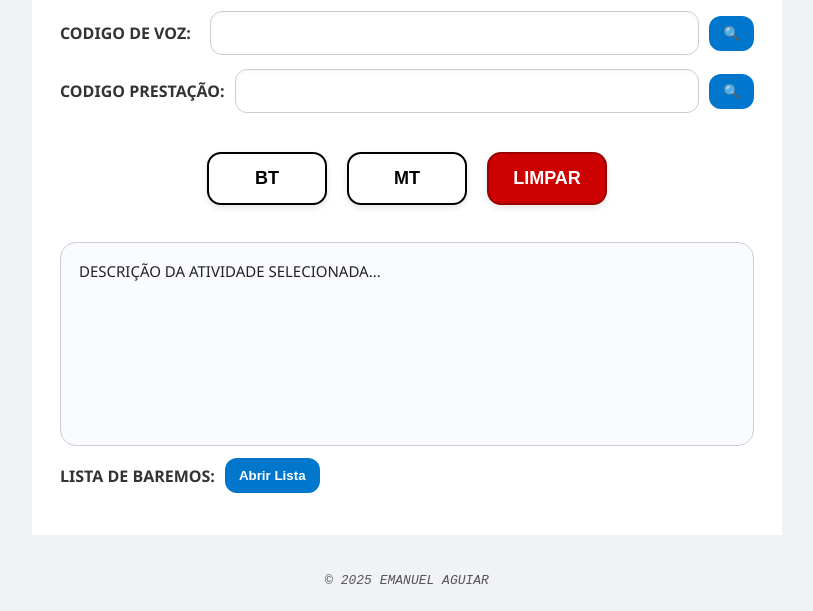
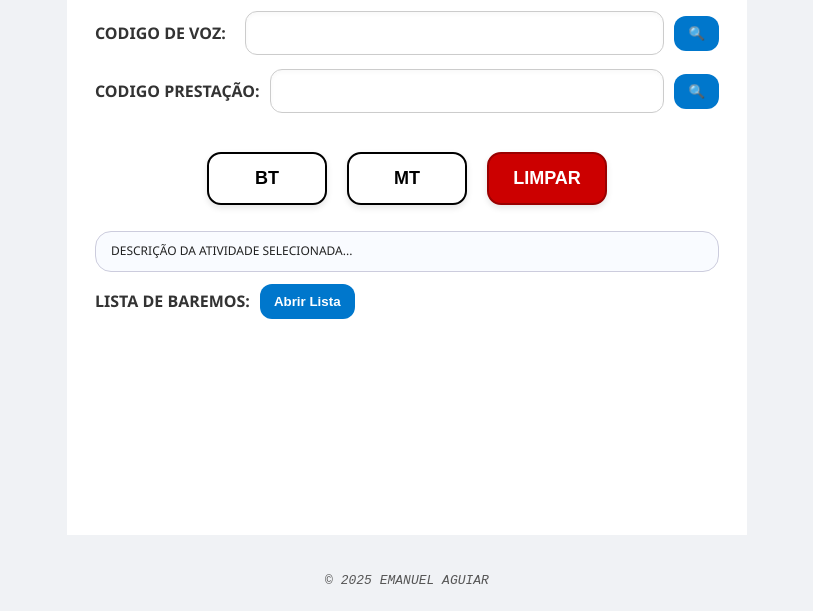
Before and after one commit to modelospadrao/consultabaremos, a plain HTML site: page index.html in a window 1280 px wide. Shown: the part 189-800 px from the top of the page, without its empty margins (233-1046 px from the left). Drawn offline with Linux system fonts and the light colour scheme.

Commit message:
Update index.html

```diff
--- a/index.html
+++ b/index.html
@@ -21,7 +21,7 @@
     .container {
       width: 100%;
       height: 84vh;
-      max-width: 750px;
+      max-width: 680px;
       background: #fff;
       padding: 28px;
       display: flex;
@@ -86,10 +86,23 @@
 
 
     .resultado {
-      background:#f9fbff; border:1px solid #ccd; border-radius:16px; padding:18px;
-      flex:1; margin-top:12px; overflow-y:auto; font-size:15px; color:#222;
+      background:#f9fbff;
+      border:1px solid #ccd;
+      border-radius:16px;
+      padding:15px;
+      margin-top:1px;
+      font-size:12px;
+      color:#222;
+      line-height:0.7;        /* menos espaçamento entre linhas */
+      letter-spacing: normal; /* remove espaçamento extra */
+      text-transform: uppercase; /* garante tudo em maiúsculo */
+      white-space: pre-line;
     }
 
+    .resultado strong {
+      font-weight: 700;        /* títulos em negrito */
+      margin-right: 3px;       /* dá respiro entre título e valor */
+    }
     .assinatura { position:fixed; bottom:10px; left:0; right:0; text-align:center; font-style:italic; font-family:'Courier New',monospace; font-size:13px; color:#555; }
 
     /* -------- POPUP (estilo que você enviou) -------- */
```
